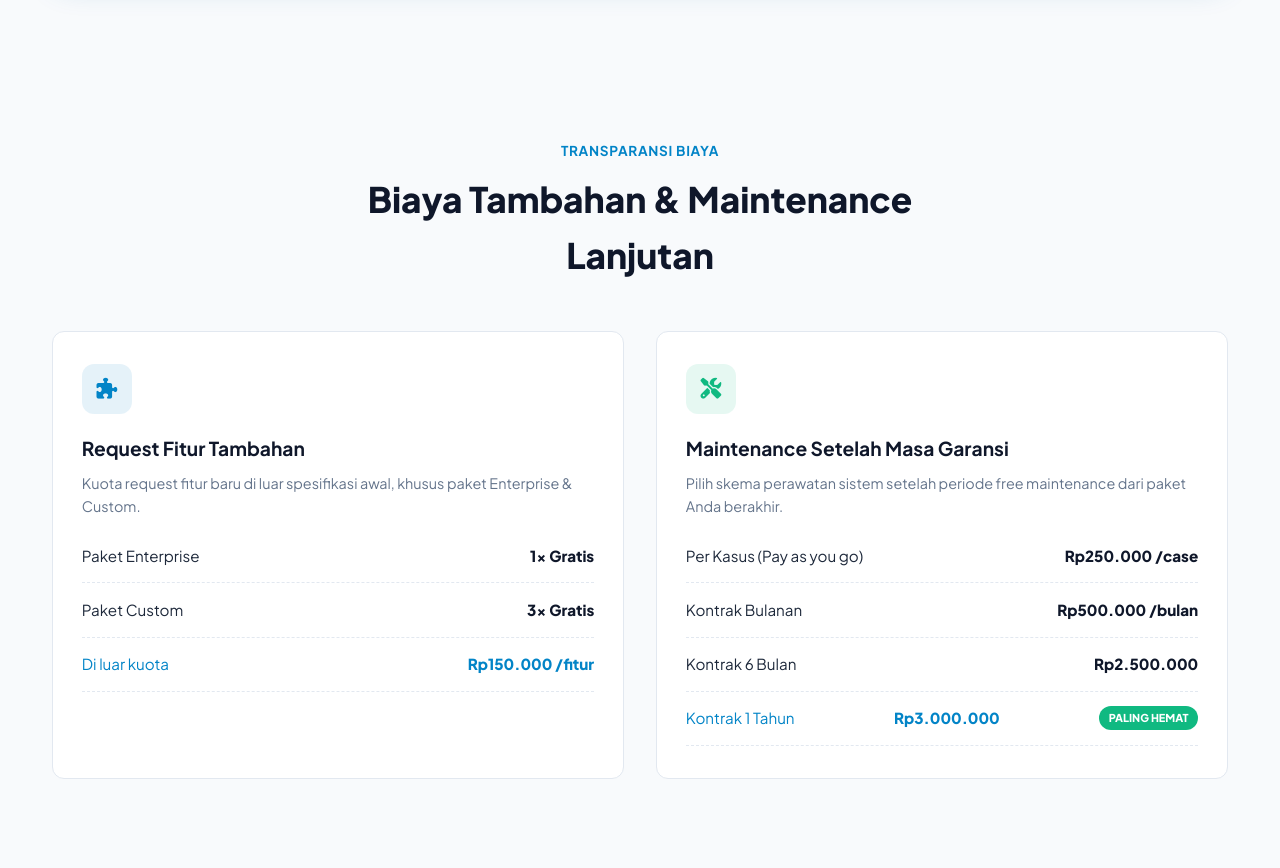
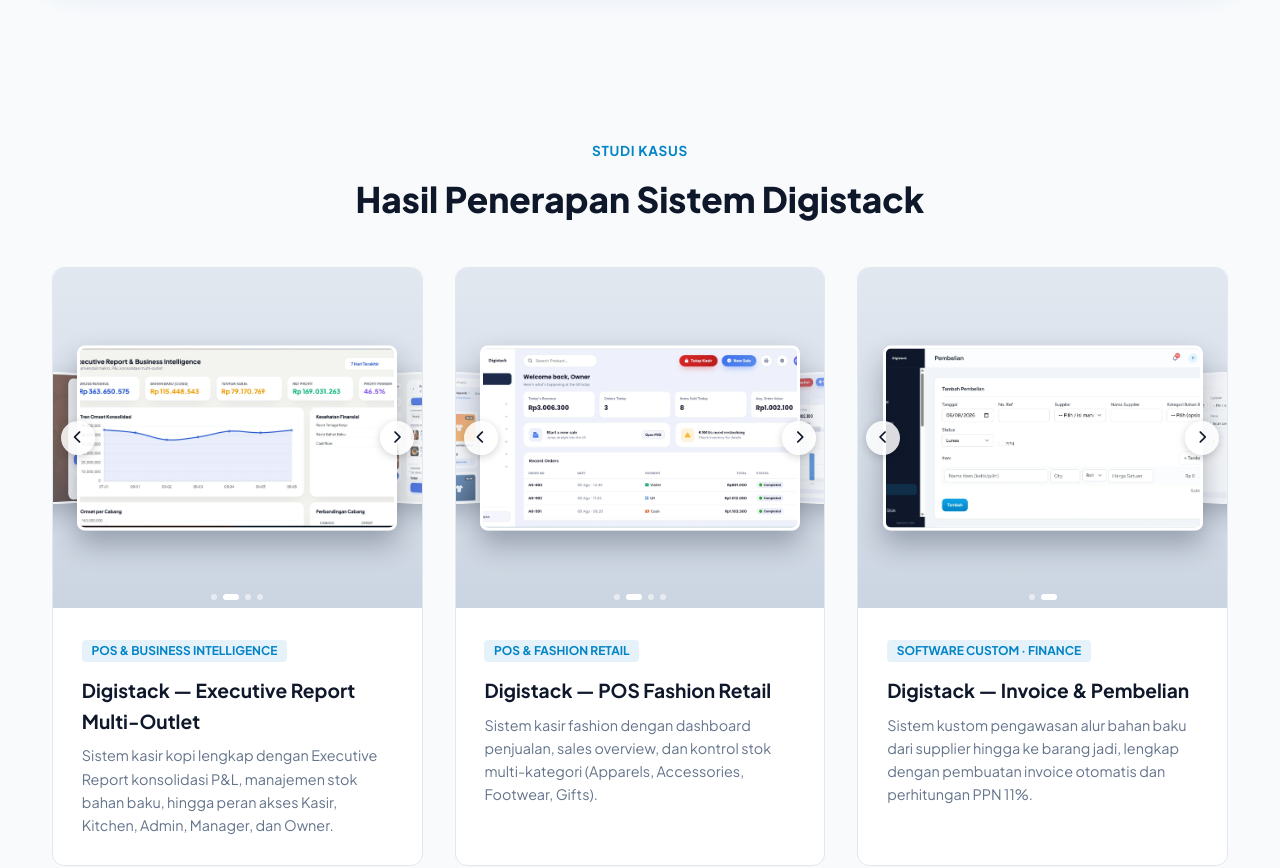
Before and after one commit to digistackonline-tech/digistack-site, a plain HTML site: page index.html in a window 1280 px wide. Shown: the part 5980-6848 px from the top of the page. Drawn offline with Linux system fonts and the light colour scheme.

Commit message:
remove: hapus section Biaya Tambahan & Maintenance Lanjutan

```diff
--- a/index.html
+++ b/index.html
@@ -2831,37 +2831,6 @@
         </div>
     </section>
 
-    <!-- BIAYA TAMBAHAN & MAINTENANCE LANJUTAN -->
-    <section class="section" id="biaya-tambahan">
-        <div class="section-header">
-            <span class="section-subtitle">Transparansi Biaya</span>
-            <h2 class="section-title">Biaya Tambahan & Maintenance Lanjutan</h2>
-        </div>
-        <div class="fee-grid">
-            <div class="fee-card">
-                <div class="why-badge-icon"><i class="fa-solid fa-puzzle-piece"></i></div>
-                <h3>Request Fitur Tambahan</h3>
-                <p class="fee-desc">Kuota request fitur baru di luar spesifikasi awal, khusus paket Enterprise & Custom.</p>
-                <ul class="fee-list">
-                    <li>Paket Enterprise <strong>1x Gratis</strong></li>
-                    <li>Paket Custom <strong>3x Gratis</strong></li>
-                    <li class="highlight">Di luar kuota <strong>Rp150.000 /fitur</strong></li>
-                </ul>
-            </div>
-            <div class="fee-card">
-                <div class="why-badge-icon" style="background: rgba(16, 185, 129, 0.1); color: #10b981;"><i class="fa-solid fa-screwdriver-wrench"></i></div>
-                <h3>Maintenance Setelah Masa Garansi</h3>
-                <p class="fee-desc">Pilih skema perawatan sistem setelah periode free maintenance dari paket Anda berakhir.</p>
-                <ul class="fee-list">
-                    <li>Per Kasus (Pay as you go) <strong>Rp250.000 /case</strong></li>
-                    <li>Kontrak Bulanan <strong>Rp500.000 /bulan</strong></li>
-                    <li>Kontrak 6 Bulan <strong>Rp2.500.000</strong></li>
-                    <li class="highlight">Kontrak 1 Tahun <strong>Rp3.000.000</strong> <span class="fee-badge">Paling Hemat</span></li>
-                </ul>
-            </div>
-        </div>
-    </section>
-
     <!-- PORTOFOLIO -->
     <section class="section" id="portofolio">
         <div class="section-header">
```
